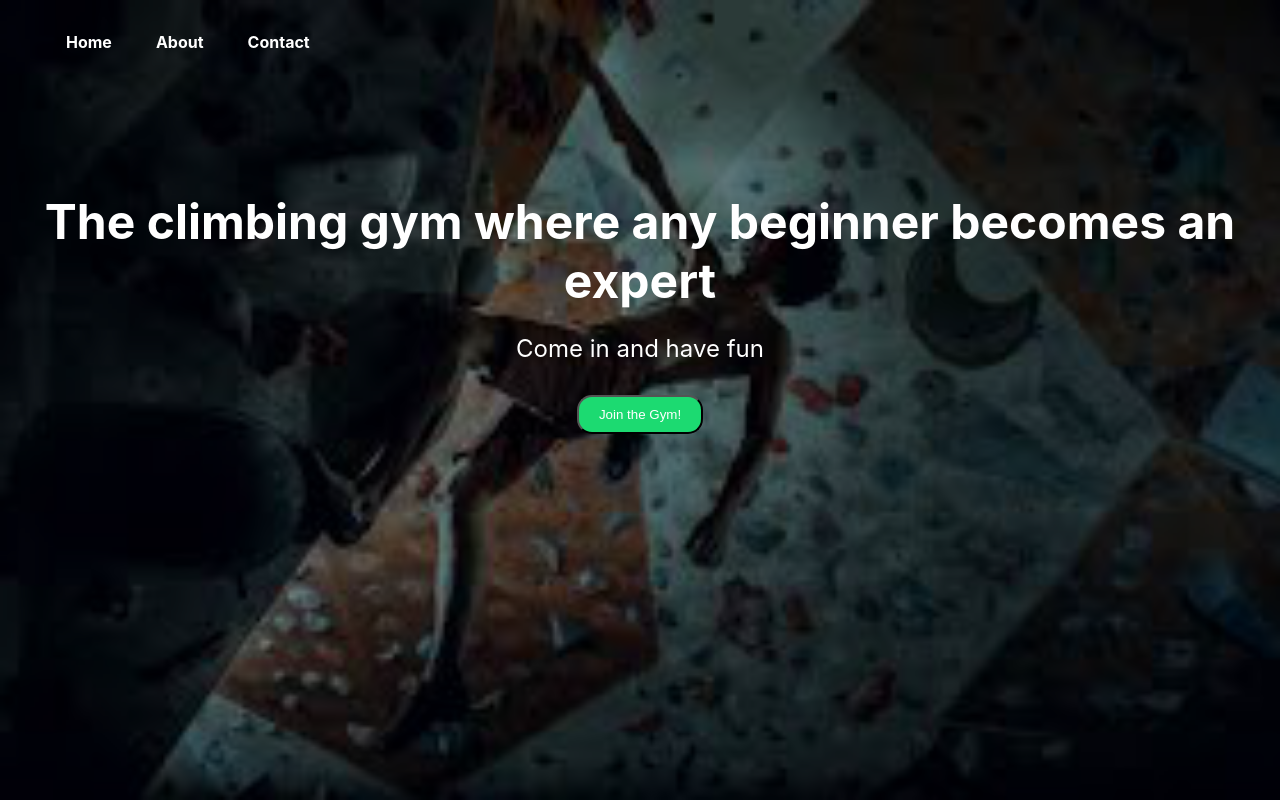
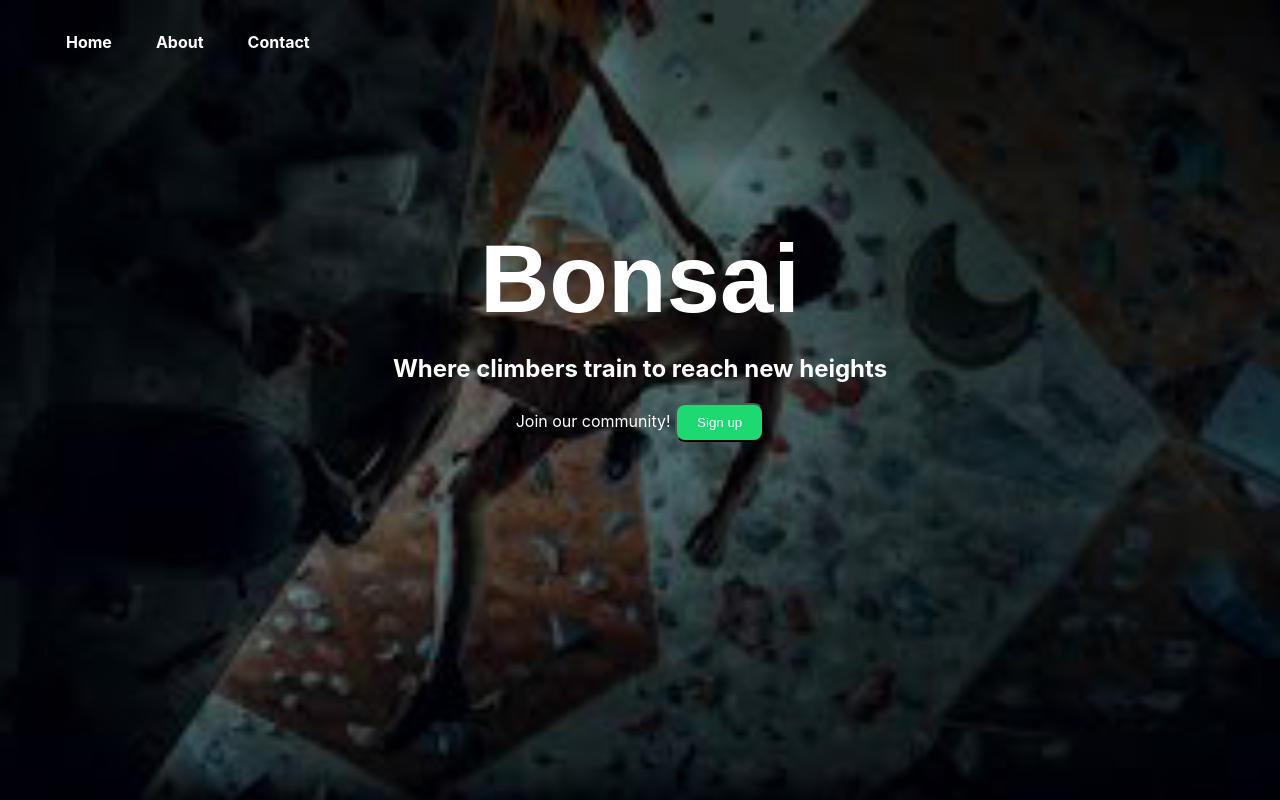
Before and after one commit to JaimeM099/BonsaiProj, a React (Create React App) app: page / in a window 1280 px wide. Built offline with nearby package versions, Linux system fonts and the light colour scheme.

Commit message:
Fonts + Scroll wheel + Description
Changed the font of Bonsai. Updated text paragraph and changed a few colors for home and about page. Added a Scroll Div function that is applied to Home.JS and will work when we add more elements to the page

```diff
--- a/src/pages/About.css
+++ b/src/pages/About.css
@@ -1,13 +1,14 @@
 .about {
     padding: 2rem;
-    background-color: #e0ffe0;
+    background-color: #C4A484
+    ;
 }
 
 .about h1 {
-    color: #006400;
+    color: #035803;
 }
 
 .about p {
     font-size: 1.2rem;
-    color: #555;
+    color: #728c69;
 }
--- a/src/pages/About.js
+++ b/src/pages/About.js
@@ -4,7 +4,7 @@ import './About.css';
 const About = () => {
     return (
         <div className="about">
-            <h1>Welcome to About page</h1>
+            <h1>About Bonsai </h1>
             <p>This is my about page</p>
         </div>
     );
--- a/src/pages/Home.css
+++ b/src/pages/Home.css
@@ -1,11 +1,14 @@
+
+
 .hero-section {
     position: relative;
     height: 100vh;
     width: 100vw;
+
     background-image: url('../../public/Indoor.png');
-    background-size: cover;
+    background-size:cover;
     background-position: center;
-    display: flex;
+    display:flex;
     align-items: center;
     justify-content: center;
 }
@@ -20,6 +23,12 @@
     z-index: 1;
 }
 
+.scroll {
+    overflow-y: auto;
+    overflow-x:hidden;
+    max-height: 1000px;
+}
+
 .hero-content {
     color: white;
     text-align: center;
@@ -28,7 +37,8 @@
 
 .hero-content h1 {
     padding-top: 10rem;
-    font-size: 3rem;
+    font-size: 6rem;
+    font-family: fantasy;
     margin-bottom: 1rem;
 }
 
@@ -41,7 +51,7 @@
     background-color: #1cda71;
     color: white;
     padding: 10px 20px;
-    border-radius: 15px;
+    border-radius: 10px;
     cursor: pointer;
 }
 
--- a/src/pages/Home.js
+++ b/src/pages/Home.js
@@ -3,12 +3,17 @@ import './Home.css'
 
 const Home = () => {
     return (
-            <div className="hero-section">
-                <div className="overlay">
-                    <div className="hero-content">
-                        <h1>The climbing gym where any beginner becomes an expert</h1>
-                        <p>Come in and have fun</p>
-                        <button className="gym-btn">Join the Gym!</button>
+        <div className="scroll">
+                <div className="hero-section">
+                    <div className="overlay">
+                        <div className="hero-content">
+
+                            <h1> <b>Bonsai</b>  </h1>
+                            <h2>Where climbers train to reach new heights</h2>
+                            <p2>Join our community!      </p2>
+                            <button className="gym-btn">Sign up</button>
+
+                        </div>
                     </div>
                 </div>
             </div>
```
Also changed, not shown: 1 other file (tests, documents, lock files or other folders).
